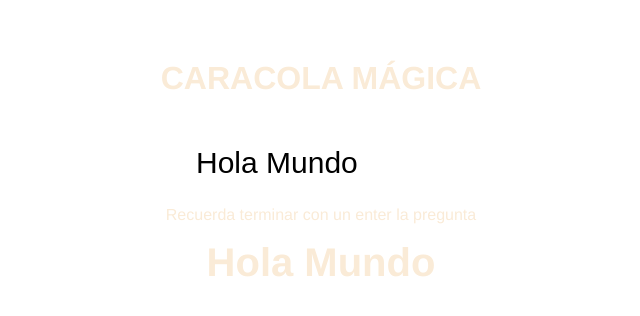
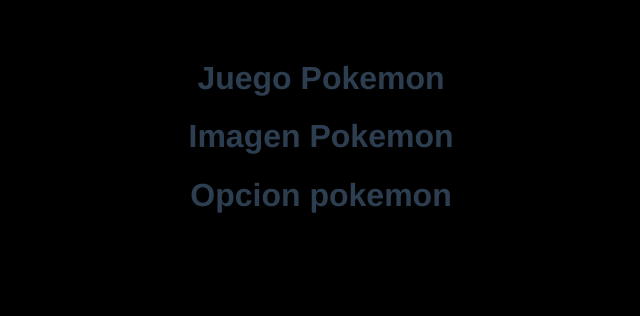
Before and after one commit to AndBenvds404/pw_u2_v_p4_ab, a Vue app: page / in a window 1280 px wide. Shown: the top 316 px of the page, without its empty margins (319-959 px from the left). Built offline with nearby package versions, Linux system fonts and the light colour scheme.

Commit message:
API pokemon maquetacion

```diff
--- a/src/App.vue
+++ b/src/App.vue
@@ -1,18 +1,19 @@
 <template>
 
-  <CaracolaMagica></CaracolaMagica>
+  <PokemonPage></PokemonPage>
 
 </template>
 
 <script>
-//import Contador from '../src/components/Contador.vue'
-import CaracolaMagica from './components/CaracolaMagica.vue';
+import PokemonPage from './modules/pokemon/pages/PokemonPage.vue';
+
+
 
 export default {
   name: 'App',
   components: {
-//    Contador,
-    CaracolaMagica
+
+      PokemonPage
 
   }
 }
--- a/src/components/CaracolaMagica.vue
+++ b/src/components/CaracolaMagica.vue
@@ -1,9 +1,9 @@
 <template>
   <h1>CARACOLA MÁGICA</h1>
 
-  <div class="sombreadoImg">
+
     <img  v-if="urlImg"  v-bind:src="urlImg"  alt="No se puede presentar">
-  </div>
+    <div class="sombreadoImg"> </div>
 
 
     <br>
@@ -36,7 +36,6 @@
 
         async consumirApi(){
             const respuesta = await fetch('https://yesno.wtf/api').then(r=>r.json())
-            console.log(respuesta )
             const{answer, image} = respuesta
             this.respuesta=answer
             this.urlImg=image
@@ -48,9 +47,12 @@
         pregunta(value, oldValue){
                 console.log('value: '+ value)
                 console.log('oldValue: '+oldValue)
+
                 if(value.includes('?') ){
                     console.log('consumir el API')
+                    this.respuesta = 'pensado...'
                     this.consumirApi()
+                    this.pregunta = ''
 
                 }
         }
@@ -74,11 +76,12 @@
 }
 
 .sombreadoImg{
-    background-color: rgba(rgb(19, 2, 2), rgb(104, 95, 95), rgb(31, 29, 29), 4);
+    background-color: rgba(0, 0, 0, 0.5);
 }
 
 .contenedor{
     position: relative;
+    justify-content: center;
 }
 input{
     width: 250px;
--- /dev/null
+++ b/src/css/estilos.css
@@ -0,0 +1,3 @@
+html body{
+    background-color: black;
+}
--- a/src/main.js
+++ b/src/main.js
@@ -1,4 +1,5 @@
 import { createApp } from 'vue'
 import App from './App.vue'
+import './css/estilos.css'
 
 createApp(App).mount('#app')
--- /dev/null
+++ b/src/modules/pokemon/components/PokemonImg.vue
@@ -0,0 +1,15 @@
+<template>
+
+  <h1>Imagen Pokemon</h1>
+</template>
+
+<script>
+
+export default {
+
+}
+</script>
+
+<style>
+
+</style>
--- /dev/null
+++ b/src/modules/pokemon/components/PokemonOps.vue
@@ -0,0 +1,14 @@
+<template>
+
+    <h1>Opcion pokemon</h1>
+</template>
+
+<script>
+export default {
+
+}
+</script>
+
+<style>
+
+</style>
--- /dev/null
+++ b/src/modules/pokemon/pages/PokemonPage.vue
@@ -0,0 +1,25 @@
+<template>
+
+  <h1>Juego Pokemon</h1>
+  <PokemonImg/>
+  <PokemonOps/>
+</template>
+
+<script>
+
+import PokemonImg from '../components/PokemonImg.vue'
+import PokemonOps from '../components/PokemonOps.vue'
+
+export default {
+
+    components:{
+        PokemonOps,
+        PokemonImg
+    }
+
+}
+</script>
+
+<style>
+
+</style>
```
